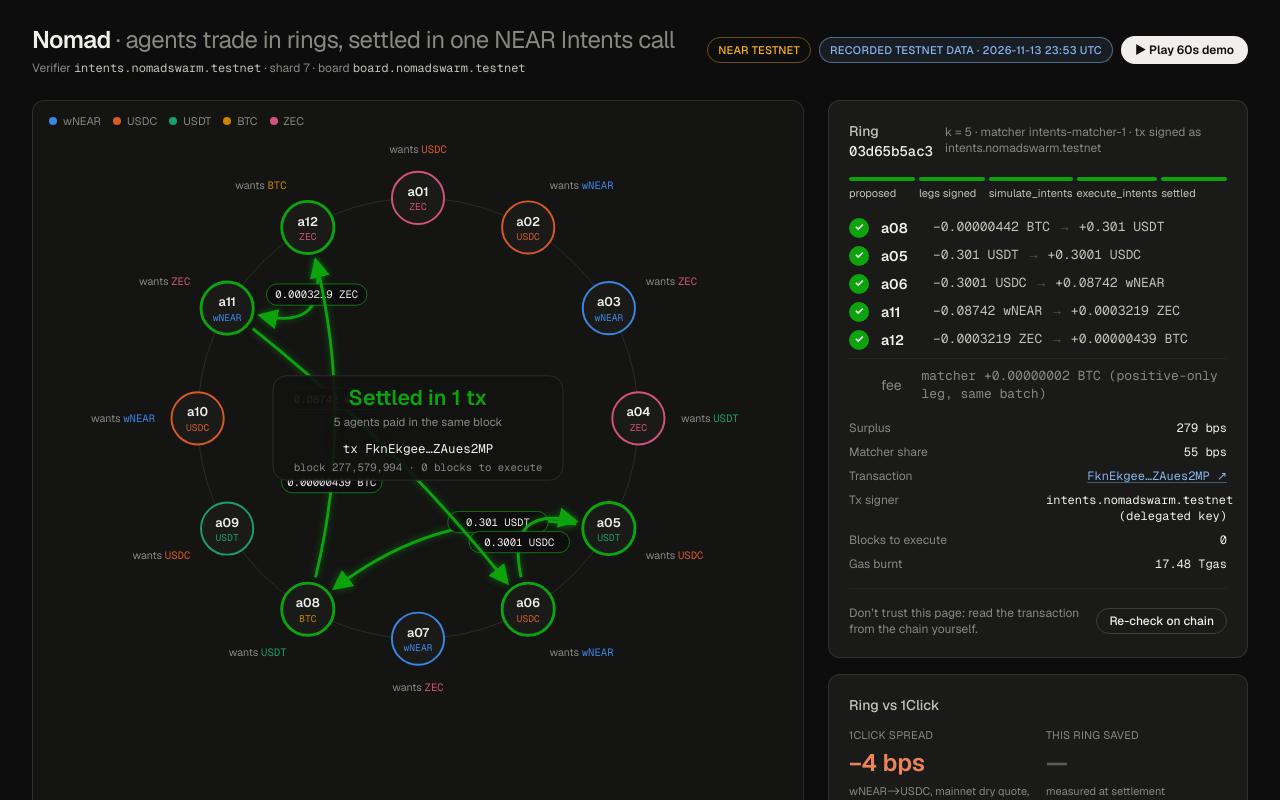
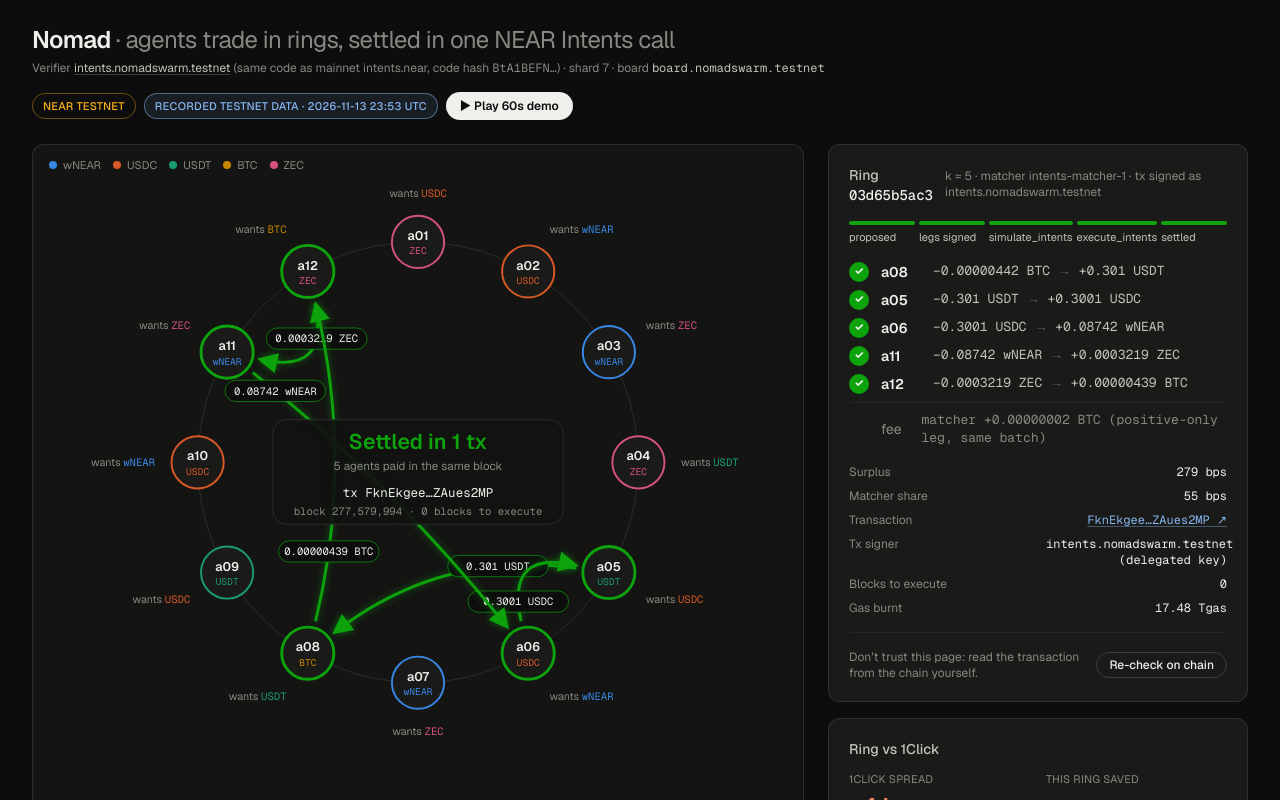
Before and after one commit to charlesms1246/nomad, a Next.js app in the folder web/: page / in a window 1280 px wide. Shown: the top 800 px of the page. Built offline with nearby package versions, Linux system fonts and the light colour scheme.

Commit message:
UI: keep ring-edge pills clear of the centre status box and of each other; header notes the Verifier runs intents.near's code (code hash BtA1BEFN) with a nearblocks link

```diff
--- a/web/components/Dashboard.tsx
+++ b/web/components/Dashboard.tsx
@@ -10,6 +10,8 @@ import RingsTable from "./RingsTable";
 import { RacePanel, SwarmPanel } from "./Charts";
 
 const POLL_MS = 1000;
+// view_account code_hash of intents.nomadswarm.testnet and mainnet intents.near (identical, read 2026-11-14).
+const VERIFIER_CODE_HASH = "BtA1BEFNS619KkvXFsgcpQ21Tb5yMm32aaUkn7xNothk";
 
 export default function Dashboard() {
   const [live, setLive] = useState<NomadState | null>(null);
@@ -154,7 +156,21 @@ export default function Dashboard() {
             Nomad <span className="font-normal text-[#898781]">· agents trade in rings, settled in one NEAR Intents call</span>
           </h1>
           <p className="mt-1 text-xs text-[#898781]">
-            Verifier <span className="font-mono text-[#c3c2b7]">{state.meta.verifier}</span>
+            Verifier{" "}
+            <a
+              href={`https://testnet.nearblocks.io/address/${state.meta.verifier}`}
+              target="_blank"
+              rel="noopener noreferrer"
+              className="text-[#c3c2b7] underline decoration-white/20 underline-offset-2 hover:decoration-white/60"
+            >
+              {state.meta.verifier}
+            </a>
+            {state.meta.verifier === "intents.nomadswarm.testnet" && (
+              <span title={`Code hash ${VERIFIER_CODE_HASH} on both accounts (checked 2026-11-14); no full-access key on the testnet Verifier`}>
+                {" "}
+                (same code as mainnet intents.near, code hash <span className="font-mono">{VERIFIER_CODE_HASH.slice(0, 8)}…</span>)
+              </span>
+            )}
             {state.meta.verifierShard != null && <> · shard {state.meta.verifierShard}</>} · board{" "}
             <span className="font-mono text-[#c3c2b7]">{state.meta.board}</span>
           </p>
--- a/web/components/RingGraph.tsx
+++ b/web/components/RingGraph.tsx
@@ -87,7 +87,28 @@ export default function RingGraph({ state, ix, ring, pair, flash, showDeltas, di
     // Label point at t = 0.3 along the curve (nearer the giver), so long legs' pills stay out of the centre.
     const t = 0.3;
     const at = (u: number) => ({ x: (1 - u) * (1 - u) * s.x + 2 * (1 - u) * u * qx + u * u * e.x, y: (1 - u) * (1 - u) * s.y + 2 * (1 - u) * u * qy + u * u * e.y });
-    return { d: `M ${s.x} ${s.y} Q ${qx} ${qy} ${e.x} ${e.y}`, mid: at(t) };
+    return { d: `M ${s.x} ${s.y} Q ${qx} ${qy} ${e.x} ${e.y}`, mid: at(t), at };
+  };
+
+  // The centre status box (kept in sync with the <rect> under "Center status").
+  const box = ring ? { x0: C - 150, x1: C + 150, y0: C - 44, y1: C - 44 + (ring.txHash ? 108 : 64) } : null;
+  /** Pick a label point along the curve whose pill (w×h) stays clear of the status box. */
+  // Pills already placed this render, so later pills avoid them too.
+  const placed: { x0: number; x1: number; y0: number; y1: number }[] = [];
+  const labelAt = (c: ReturnType<typeof curve>, w = 104, h = 22, gap = 4) => {
+    const rect = (p: { x: number; y: number }) => ({ x0: p.x - w / 2 - gap, x1: p.x + w / 2 + gap, y0: p.y - h / 2 - gap, y1: p.y + h / 2 + gap });
+    const hits = (a: ReturnType<typeof rect>, b: { x0: number; x1: number; y0: number; y1: number }) =>
+      !(a.x1 < b.x0 || a.x0 > b.x1 || a.y1 < b.y0 || a.y0 > b.y1);
+    let pick = c.mid;
+    for (const u of [0.3, 0.22, 0.38, 0.15, 0.46, 0.08, 0.55, 0.62, 0.7, 0.78]) {
+      const r = rect(c.at(u));
+      if ((!box || !hits(r, box)) && !placed.some((q) => hits(r, q))) {
+        pick = c.at(u);
+        break;
+      }
+    }
+    placed.push(rect(pick));
+    return pick;
   };
 
   const st = ring ? statusLine(ring) : null;
@@ -134,6 +155,7 @@ export default function RingGraph({ state, ix, ring, pair, flash, showDeltas, di
         const b = pos.get(f.to);
         if (!a || !b) return null;
         const c = curve(a, b);
+        const lp = labelAt(c);
         const color = failed ? STATUS.critical : settled ? STATUS.good : f.lit ? tokenColor(ix, f.token) : "#5c5b57";
         return (
           <g key={i}>
@@ -147,7 +169,7 @@ export default function RingGraph({ state, ix, ring, pair, flash, showDeltas, di
               className={settled ? "nomad-glow" : undefined}
               style={{ transition: "stroke 400ms" }}
             />
-            <g transform={`translate(${c.mid.x} ${c.mid.y})`}>
+            <g transform={`translate(${lp.x} ${lp.y})`}>
               <rect x={-52} y={-11} width={104} height={22} rx={11} fill="#0d0d0d" stroke={color} strokeOpacity={0.7} />
               <text textAnchor="middle" y={4} className="fill-[#f0efec] text-[11px] font-mono">
                 {fmtNum(toUnits(ix, f.token, f.amt))} {sym(ix, f.token)}
```
